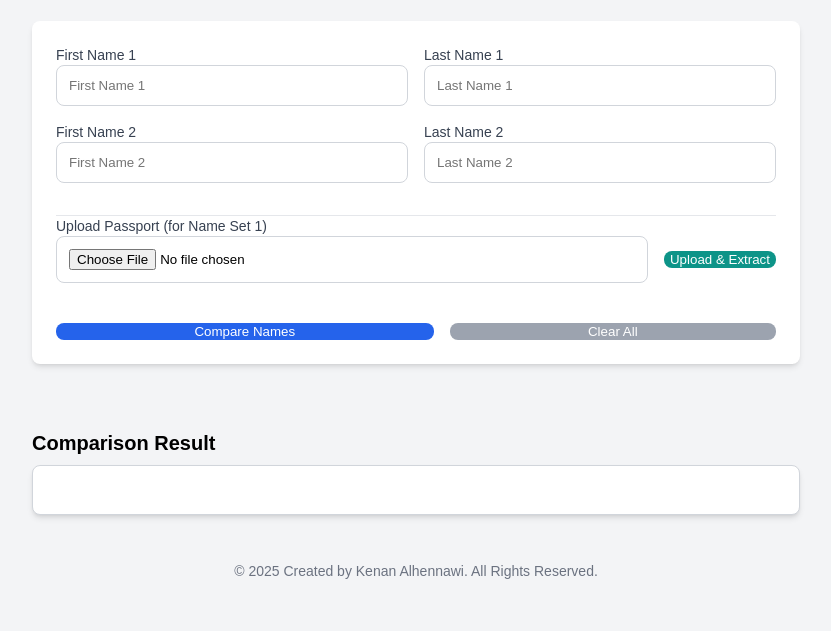
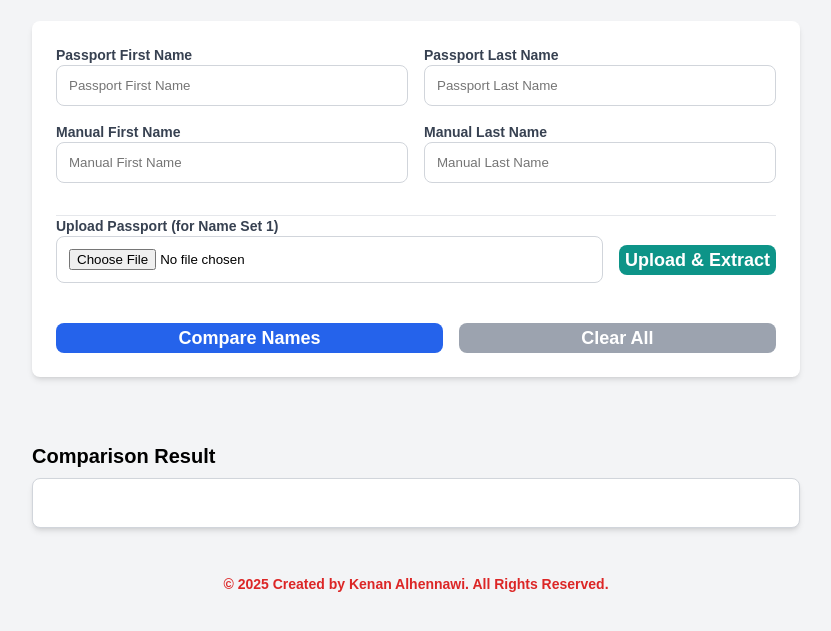
Before and after one commit to Kenanalhennawi/name, a plain HTML site: page index.html in a window 1280 px wide. Shown: the part 75-706 px from the top of the page, without its empty margins (224-1055 px from the left). Drawn offline with Linux system fonts and the light colour scheme.

Commit message:
index.html

```diff
--- a/index.html
+++ b/index.html
@@ -17,19 +17,19 @@
     >
         <div class="grid grid-cols-1 sm:grid-cols-2 gap-4">
             <div>
-                 <label for="first1" class="block text-sm font-medium text-gray-700 mb-1">First Name 1</label>
+                <label for="first1" class="block text-sm font-bold text-gray-700 mb-1">Passport First Name</label>
                 <input
                     id="first1"
-                    placeholder="First Name 1"
+                    placeholder="Passport First Name"
                     class="p-3 border border-gray-300 rounded-lg w-full"
                     autocomplete="off"
                 />
             </div>
             <div>
-                <label for="last1" class="block text-sm font-medium text-gray-700 mb-1">Last Name 1</label>
+                <label for="last1" class="block text-sm font-bold text-gray-700 mb-1">Passport Last Name</label>
                 <input
                     id="last1"
-                    placeholder="Last Name 1"
+                    placeholder="Passport Last Name"
                     class="p-3 border border-gray-300 rounded-lg w-full"
                     autocomplete="off"
                 />
@@ -38,19 +38,19 @@
 
         <div class="grid grid-cols-1 sm:grid-cols-2 gap-4">
             <div>
-                 <label for="first2" class="block text-sm font-medium text-gray-700 mb-1">First Name 2</label>
+                <label for="first2" class="block text-sm font-bold text-gray-700 mb-1">Manual First Name</label>
                 <input
                     id="first2"
-                    placeholder="First Name 2"
+                    placeholder="Manual First Name"
                     class="p-3 border border-gray-300 rounded-lg w-full"
                     autocomplete="off"
                 />
             </div>
             <div>
-                <label for="last2" class="block text-sm font-medium text-gray-700 mb-1">Last Name 2</label>
+                <label for="last2" class="block text-sm font-bold text-gray-700 mb-1">Manual Last Name</label>
                 <input
                     id="last2"
-                    placeholder="Last Name 2"
+                    placeholder="Manual Last Name"
                     class="p-3 border border-gray-300 rounded-lg w-full"
                     autocomplete="off"
                 />
@@ -58,7 +58,7 @@
         </div>
 
         <div class="mt-4 pt-4 border-t border-gray-200">
-            <label for="passportImage" class="block text-sm font-medium text-gray-700 mb-1">Upload Passport (for Name Set 1)</label>
+            <label for="passportImage" class="block text-sm font-bold text-gray-700 mb-1">Upload Passport (for Name Set 1)</label>
             <div class="flex gap-4 items-center">
                 <input
                     type="file"
@@ -69,7 +69,7 @@
                 <button
                     type="button"
                     onclick="processImage()"
-                    class="px-5 py-3 bg-teal-600 text-white rounded-lg hover:bg-teal-700 whitespace-nowrap"
+                    class="px-6 py-6 bg-teal-600 text-white rounded-lg hover:bg-teal-700 text-lg font-semibold"
                 >
                     Upload & Extract
                 </button>
@@ -77,23 +77,29 @@
             <div id="loadingIndicator" class="hidden mt-2 text-sm text-gray-600 italic">Processing image...</div>
         </div>
 
-
         <div class="flex gap-4 mt-6">
             <button
                 type="submit"
-                class="px-6 py-3 bg-blue-600 text-white rounded-lg hover:bg-blue-700 flex-grow"
+                class="px-6 py-6 bg-blue-600 text-white rounded-lg hover:bg-blue-700 flex-grow text-lg font-semibold"
             >
                 Compare Names
             </button>
             <button
                 type="button"
                 onclick="clearFields()"
-                class="px-6 py-3 bg-gray-400 text-white rounded-lg hover:bg-gray-500 flex-grow"
+                class="px-6 py-6 bg-gray-400 text-white rounded-lg hover:bg-gray-500 flex-grow text-lg font-semibold"
             >
                 Clear All
             </button>
         </div>
     </form>
+<!-- Processing Status Display -->
+<div id="ocrStatusDisplay" class="w-full max-w-3xl mt-4 hidden">
+    <div class="bg-white p-4 border border-yellow-400 rounded-lg shadow-md text-yellow-800 font-semibold text-sm flex items-center gap-2">
+        <span>🔄</span>
+        <span id="ocrStatusText">Processing...</span>
+    </div>
+</div>
 
     <div id="resultsArea" class="w-full max-w-3xl mt-4">
         <h2 class="text-xl font-semibold mb-2">Comparison Result</h2>
@@ -105,13 +111,12 @@
         </div>
     </div>
 
-    <footer class="mt-8 text-center text-sm text-gray-500">
-        <p>
-            &copy; 2025 Created by Kenan Alhennawi. All Rights Reserved.
-        </p>
+
+    <footer class="mt-8 text-center text-sm text-red-600 font-semibold">
+        <p>&copy; 2025 Created by Kenan Alhennawi. All Rights Reserved.</p>
     </footer>
 
-    <script src='https://cdn.jsdelivr.net/npm/tesseract.js@5/dist/tesseract.min.js'></script>
+    <script src="https://cdn.jsdelivr.net/npm/tesseract.js@5/dist/tesseract.min.js"></script>
     <script src="app.js"></script>
 </body>
 </html>
```
Lines whose indentation alone changed are shown as unchanged.
